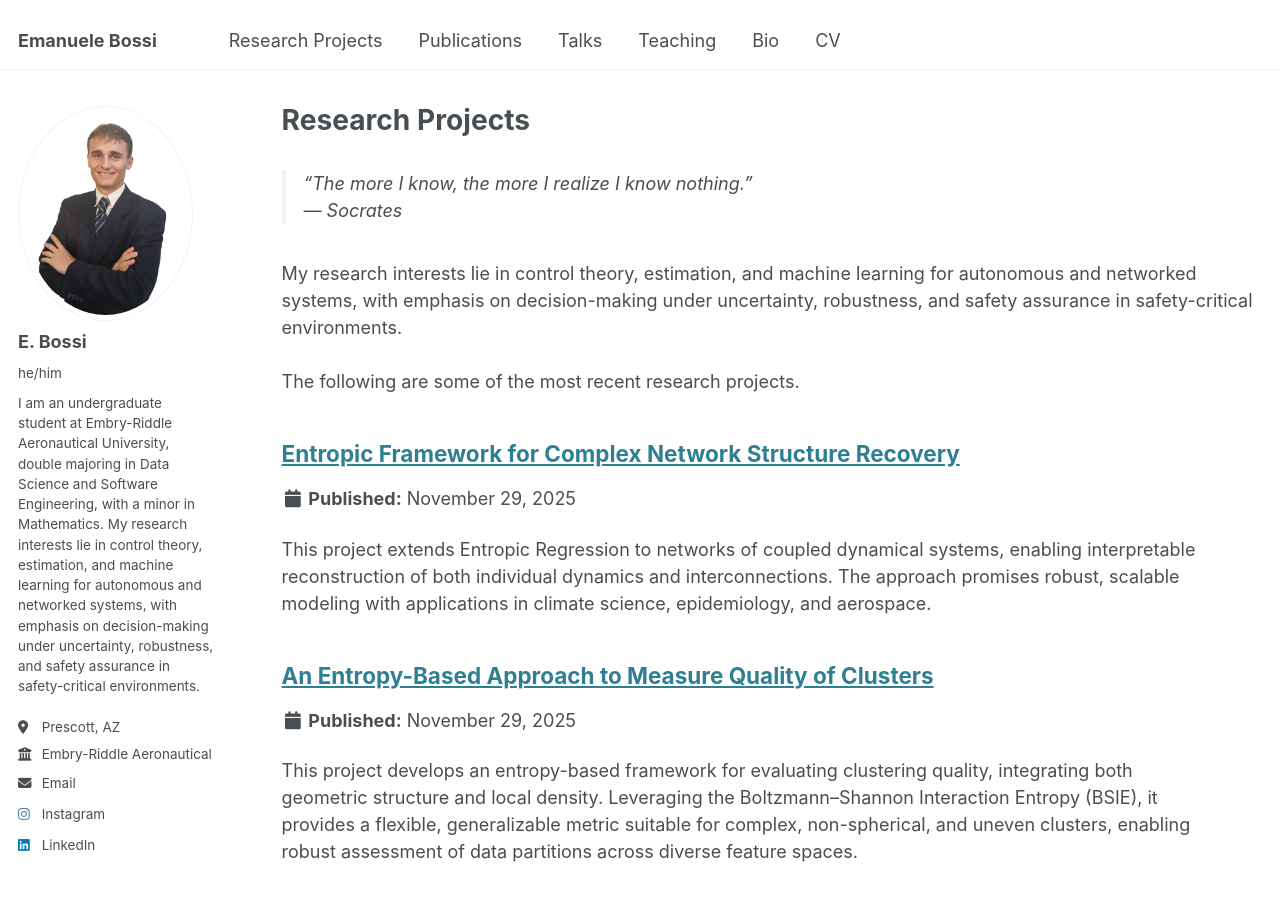
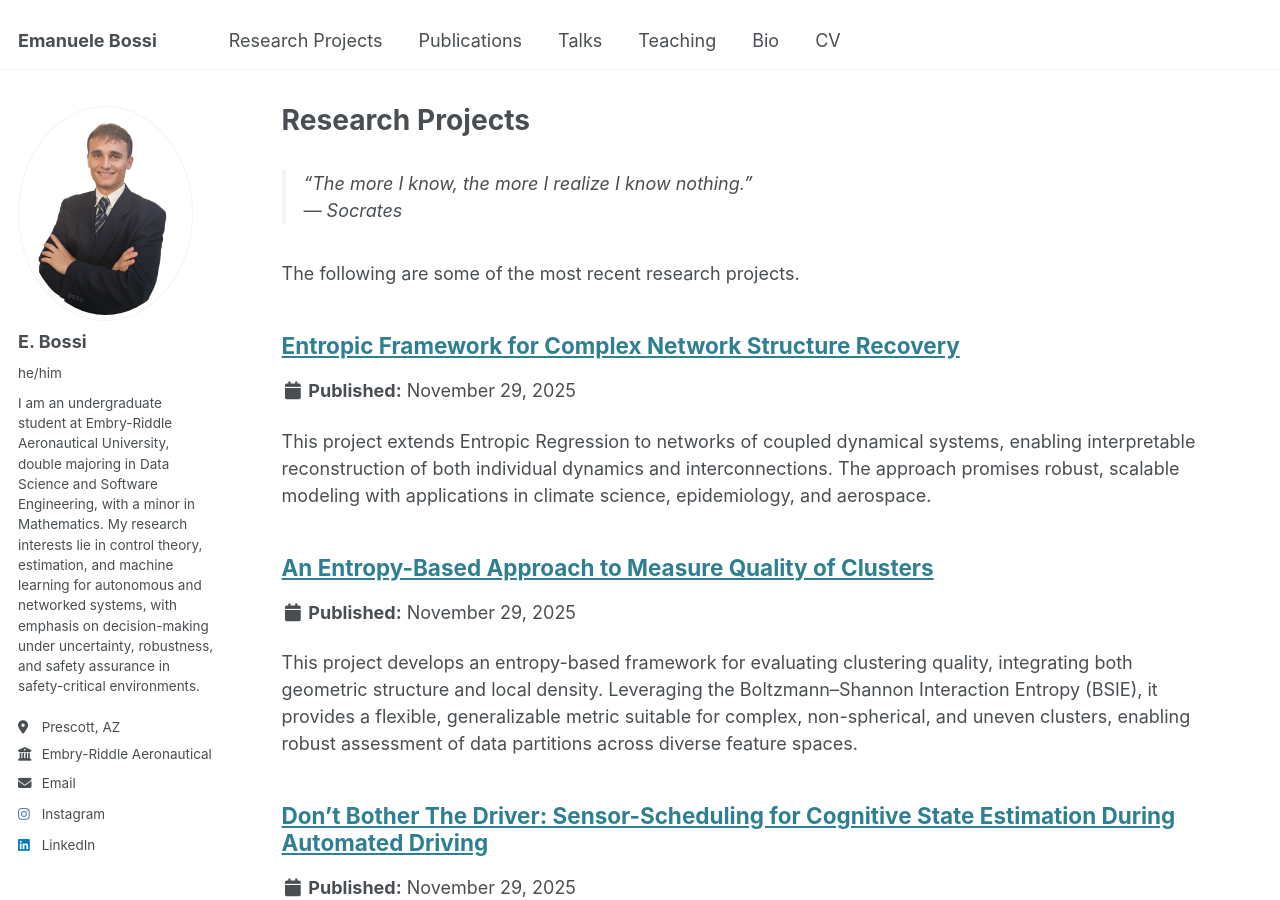
Before and after one commit to bossiemanuele/bossiemanuele.github.io, a Jekyll site: the page built from _pages/portfolio.html, in a window 1280 px wide and 900 px high. Built offline with Jekyll 4.4.1, drawn with Linux system fonts in a browser that asks for light colours.

Commit message:
Update portfolio.html

```diff
--- a/_pages/portfolio.html
+++ b/_pages/portfolio.html
@@ -11,9 +11,6 @@
 </blockquote>
 
 <p>
-  My research interests lie in control theory, estimation, and machine learning for autonomous and networked systems,
-  with emphasis on decision-making under uncertainty, robustness, and safety assurance in safety-critical environments. <br>
-  <br>
   The following are some of the most recent research projects.
 
 </p>
```
